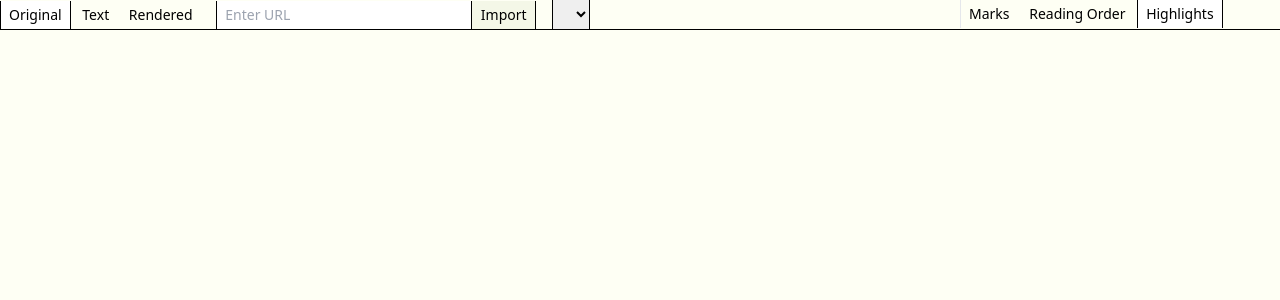
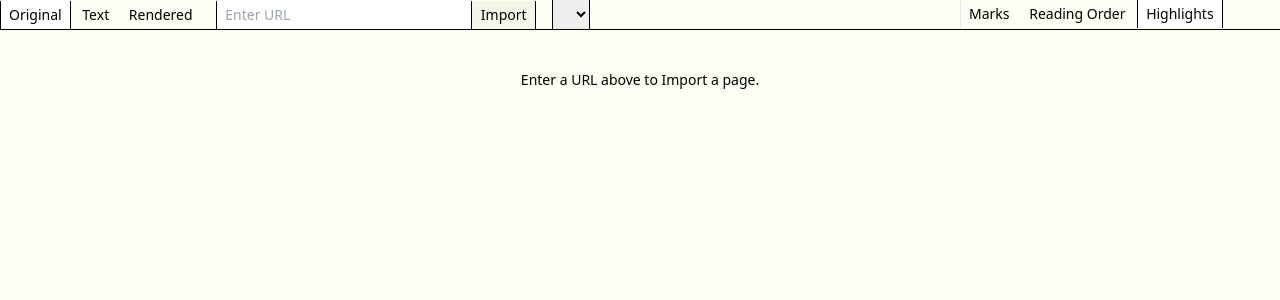
Before and after one commit to jessmartin/standoff-doc-prototype, a SvelteKit app: page / in a window 1280 px wide. Shown: the top 300 px of the page. Built offline with nearby package versions, Linux system fonts and the light colour scheme.

Commit message:
first time user experience

```diff
--- a/src/routes/+page.svelte
+++ b/src/routes/+page.svelte
@@ -3,7 +3,6 @@
   import type { JDOM, UserMark } from '$lib/util'
 
   import { onMount } from 'svelte'
-  import { slide } from 'svelte/transition'
   import { htmlToJdom, jdomToText, jdomToHtml } from '$lib/util'
   import { db, getDefaultJdom, saveArticle } from '$lib/db'
   import { liveQuery } from 'dexie'
@@ -233,6 +232,7 @@
   </div>
 </div>
 
+{#if jdom}
   <div class="flex flex-wrap">
     <div class="grow dark:bg-[#242424] overflow-auto" style="max-width: calc(100% - 320px)">
       {#if activeMainPanel === 'rendered'}
@@ -261,3 +261,6 @@
       {/if}
     </div>
   </div>
+{:else}
+  <p class="text-center mt-10">Enter a URL above to Import a page.</p>
+{/if}
```
Lines whose indentation alone changed are shown as unchanged.
